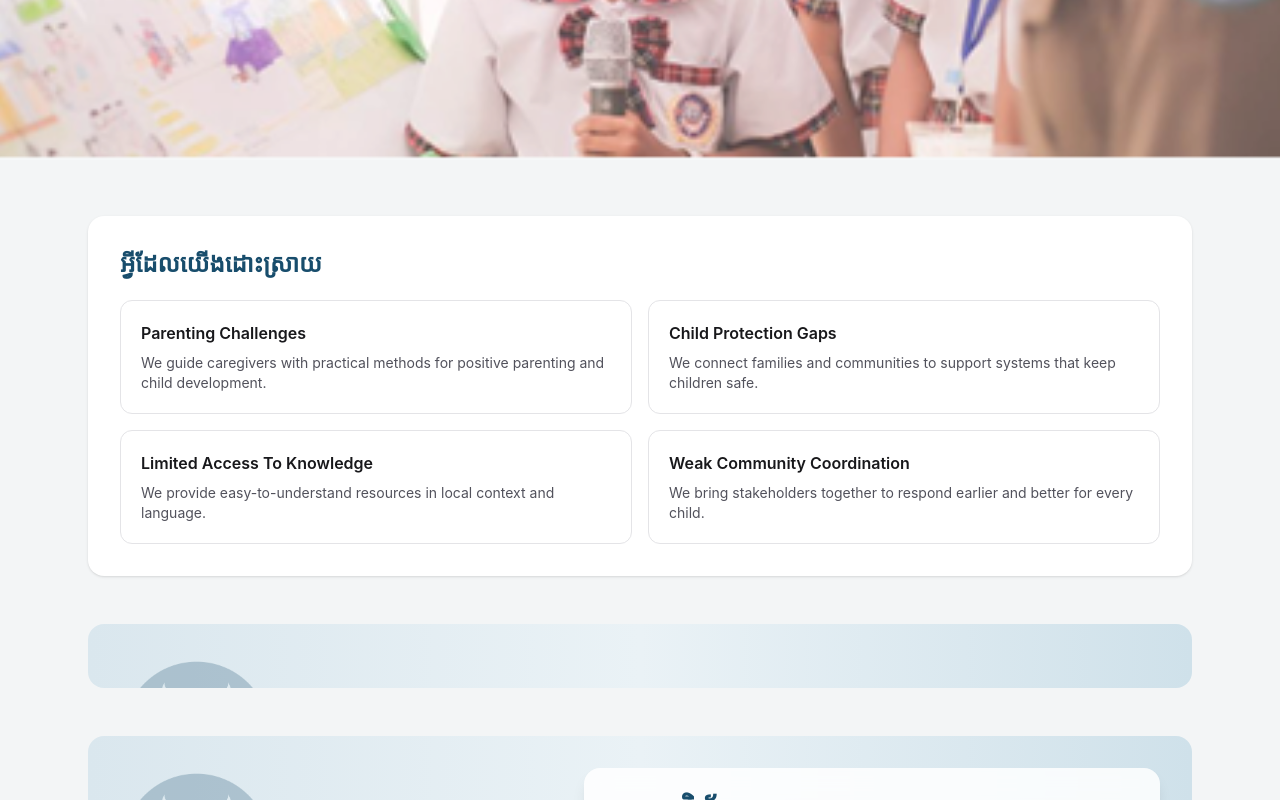
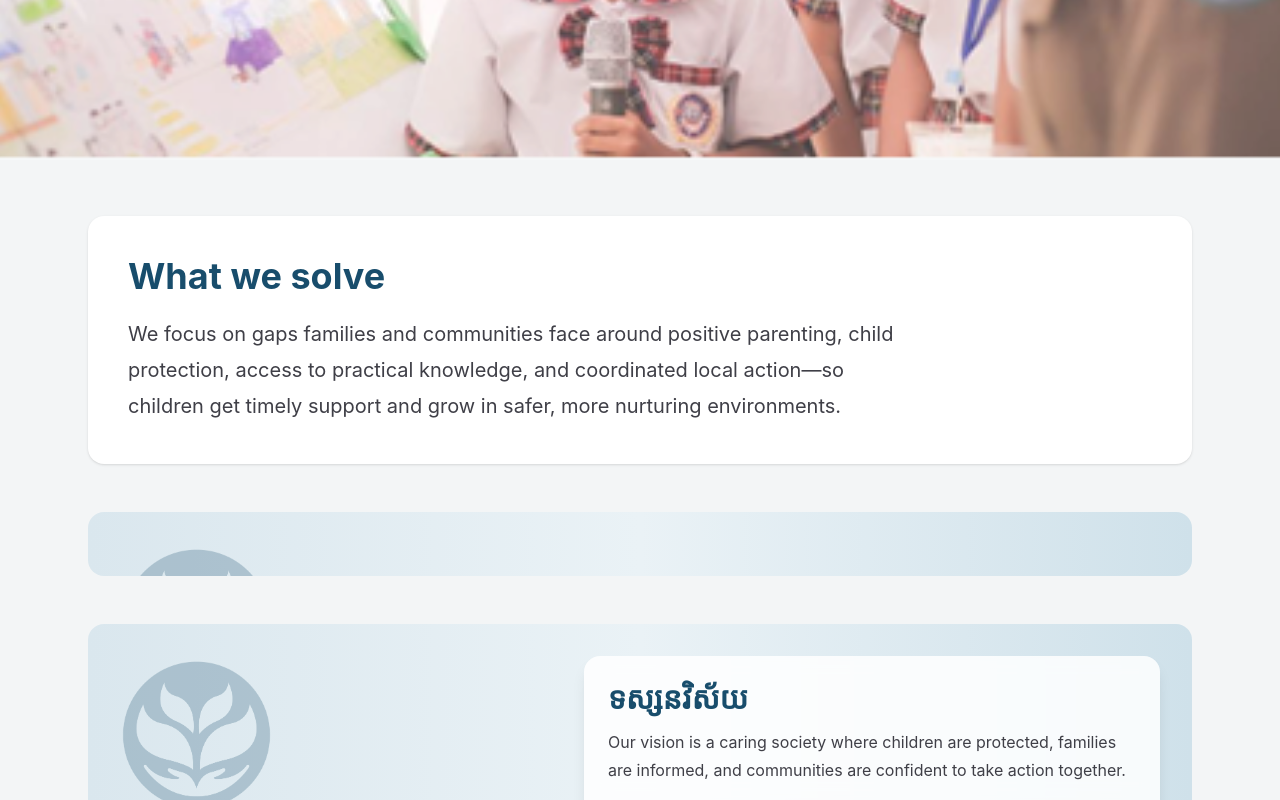
Before and after one commit to mpc-organization/MPC-Web-V1, a Next.js app: page / in a window 1280 px wide. Shown: the part 640-1440 px from the top of the page. Built offline with nearby package versions, Linux system fonts and the light colour scheme.

Commit message:
Enhance HomePage component with new localized titles and descriptions, improve text styling, and update layout for better readability.

```diff
--- a/app/(public)/home/page.tsx
+++ b/app/(public)/home/page.tsx
@@ -59,6 +59,14 @@ export default function HomePage() {
       ? "អង្គការ MPC គាំទ្រគ្រួសារ និងសហគមន៍ តាមរយៈការការពារកុមារ ការគាំទ្រការចិញ្ចឹមកូន និងការអប់រំជាក់ស្តែង ដើម្បីបង្កើតអនាគតដែលមានសុវត្ថិភាព និងសុខុមាលភាពល្អសម្រាប់កុមារគ្រប់រូប។"
       : "Mluop Promviheathor Center Organization (MPC) supports families and communities through child protection, parenting support, and practical education to create safer, healthier futures for every child.";
 
+  const solveTitle =
+    locale === "km" ? "អ្វីដែលយើងដោះស្រាយ" : "What we solve";
+
+  const solveDescription =
+    locale === "km"
+      ? "យើងផ្តោតលើការបំពេញចន្លោះដែលគ្រួសារ និងសហគមន៍ជួបប្រទះ រួមមានការគាំទ្រការចិញ្ចឹមកូនដោយវិជ្ជាជីវៈ ការការពារកុមារ ការចូលប្រើចំណេះដឹងដែលងាយយល់ និងការសម្របសម្រួលរវាងដៃគូ ដើម្បីឲ្យកុមារទទួលបានការជួយទាន់ពេល និងរស់នៅក្នុងបរិយាកាសដែលមានសុវត្ថិភាព។"
+      : "We focus on gaps families and communities face around positive parenting, child protection, access to practical knowledge, and coordinated local action—so children get timely support and grow in safer, more nurturing environments.";
+
   return (
     <div className="bg-[#f3f5f6] text-zinc-900 dark:bg-zinc-950 dark:text-zinc-100">
       <section className="relative flex min-h-[calc(100vh-64px)] w-full items-center overflow-hidden px-4 py-10 sm:px-8">
@@ -72,10 +80,10 @@ export default function HomePage() {
         <div className="absolute inset-0 bg-white/25" />
         <div className="mx-auto w-full max-w-6xl">
           <div className="relative max-w-xl rounded-2xl bg-white/75 p-5 shadow-lg backdrop-blur-sm sm:p-6">
-            <h1 className="text-2xl font-bold text-[#184D6C] sm:text-3xl">
+            <h1 className="text-3xl font-bold text-[#184D6C] sm:text-4xl lg:text-5xl">
               {briefTitle}
             </h1>
-            <p className="mt-6 text-lg leading-8 text-zinc-700 sm:text-base">
+            <p className="mt-6 text-lg leading-8 text-zinc-700 sm:text-xl sm:leading-9">
               {briefDescription}
             </p>
           </div>
@@ -83,38 +91,16 @@ export default function HomePage() {
       </section>
 
       <main className="mx-auto flex w-full max-w-6xl flex-col gap-12 px-4 py-10 sm:px-6 lg:py-14">
-        <section className="space-y-5 rounded-2xl bg-white p-6 shadow-sm sm:p-8 dark:bg-zinc-900">
-          <h2 className="text-2xl font-bold text-[#184D6C]">អ្វីដែលយើងដោះស្រាយ</h2>
-          <div className="grid gap-4 sm:grid-cols-2">
-            <article className="rounded-xl border border-zinc-200 p-5 dark:border-zinc-700">
-              <h3 className="font-semibold">Parenting Challenges</h3>
-              <p className="mt-2 text-sm text-zinc-600 dark:text-zinc-300">
-                We guide caregivers with practical methods for positive
-                parenting and child development.
-              </p>
-            </article>
-            <article className="rounded-xl border border-zinc-200 p-5 dark:border-zinc-700">
-              <h3 className="font-semibold">Child Protection Gaps</h3>
-              <p className="mt-2 text-sm text-zinc-600 dark:text-zinc-300">
-                We connect families and communities to support systems that keep
-                children safe.
-              </p>
-            </article>
-            <article className="rounded-xl border border-zinc-200 p-5 dark:border-zinc-700">
-              <h3 className="font-semibold">Limited Access To Knowledge</h3>
-              <p className="mt-2 text-sm text-zinc-600 dark:text-zinc-300">
-                We provide easy-to-understand resources in local context and
-                language.
-              </p>
-            </article>
-            <article className="rounded-xl border border-zinc-200 p-5 dark:border-zinc-700">
-              <h3 className="font-semibold">Weak Community Coordination</h3>
-              <p className="mt-2 text-sm text-zinc-600 dark:text-zinc-300">
-                We bring stakeholders together to respond earlier and better for
-                every child.
-              </p>
-            </article>
-          </div>
+        <section
+          className="space-y-5 rounded-2xl bg-white p-8 shadow-sm sm:p-10 dark:bg-zinc-900"
+          lang={locale === "km" ? "km" : "en"}
+        >
+          <h2 className="text-3xl font-bold text-[#184D6C] sm:text-4xl">
+            {solveTitle}
+          </h2>
+          <p className="max-w-3xl text-lg leading-8 text-zinc-700 sm:text-xl sm:leading-9 dark:text-zinc-300">
+            {solveDescription}
+          </p>
         </section>
 
         <section className="relative overflow-hidden rounded-2xl bg-linear-to-r from-[#dae7ee] via-[#eaf2f6] to-[#cfe1ea] p-6 sm:p-8">
```
